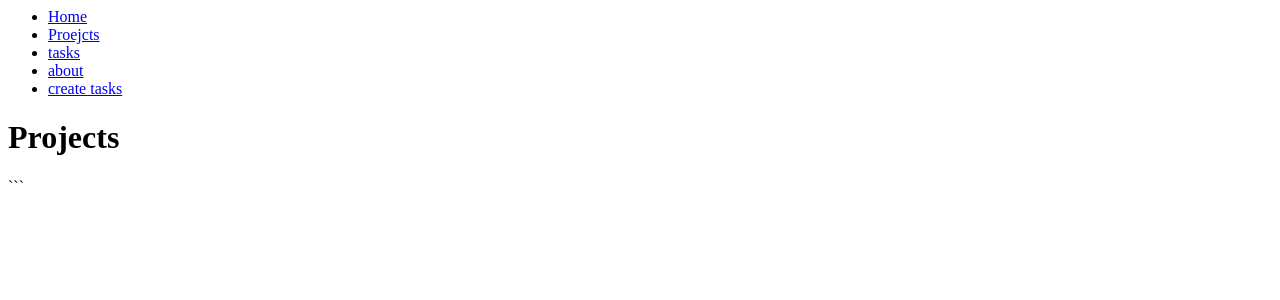
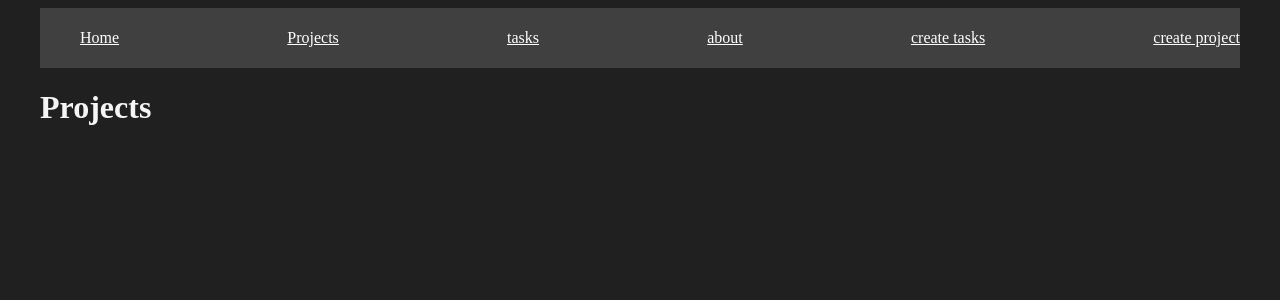
Before and after one commit to MatiasOso/DjangoProject, a Django app: page /projects/ in a window 1280 px wide. Shown: the top 300 px of the page. Run offline with Django 4.2, Linux system fonts and the light colour scheme; data that the repository does not hold is empty.

Commit message:
salaverga tutorail terminado gg izi nubs

````diff
--- /dev/null
+++ b/myapp/static/styles/main.css
@@ -0,0 +1,43 @@
+body{
+    background-color: #202020;
+    color: whitesmoke;
+}
+
+.navbar{
+    background: #404040;
+    padding: 5px 0;
+}
+
+.navbar ul {
+    display: flex;
+    justify-content: space-between;
+}
+.navbar ul li{
+    list-style: none;
+    text-decoration: none;
+}
+.navbar ul li a {
+    color: white;
+}
+.navbar ul li a:hover {
+    color: aqua ;
+}
+.container{
+    max-width: 1200px;
+    margin: auto;
+    padding: "20px 10px";
+}
+
+.card{
+    background: whitesmoke;
+    padding: 10px;
+    margin-bottom: 2px;
+    color: black;
+}
+
+.input{
+    background: wheat;
+    padding: 10px;
+    text-align: center;
+    display: block;
+}
--- a/myapp/templates/index.html
+++ b/myapp/templates/index.html
@@ -1,6 +1,12 @@
 {% extends 'layouts/base.html' %}
+
+{% load static%}
 
 {% block content %}
 <h1>{{title}}</h1>
 <p>{% lorem 1 b random %}</p>
+
+<img src="{% static 'MundoDeGolosinas.png'%}" alt="">
+
+
 {% endblock %}
--- a/myapp/templates/layouts/base.html
+++ b/myapp/templates/layouts/base.html
@@ -1,22 +1,41 @@
-<nav>
+{% load static %}
+
+<!DOCTYPE html>
+<html>
+    <head>
+        <meta charset="UTF-8">
+        <meta http-equiv="X-UA-Compatible" content="IE-edge">
+        <meta name="viewport" content="width=device-width, initial-scale=1.0">
+        <title>Django Project</title>
+        <link rel="stylesheet" href="{% static 'styles/main.css' %}">
+    </head>
+    <body>
+        <nav class="navbar container">
             <ul>
                 <li>
-            <a href="/">Home</a>
+                    <a href="{% url 'index' %}">Home</a>
                 </li>
                 <li>
-            <a href="/projects">Proejcts</a>
+                    <a href="{% url 'projects' %}">Projects</a>
                 </li>
                 <li>
-            <a href="/tasks">tasks</a>
+                    <a href="{% url 'tasks' %}">tasks</a>
                 </li>
                 <li>
-            <a href="/about">about</a>
+                    <a href="{% url 'about' %}">about</a>
                 </li>
                 <li>
-            <a href="/create_task">create tasks</a>
+                    <a href="{% url 'create_task' %}">create tasks</a>
+                </li>
+                <li>
+                    <a href="{% url 'create_project' %}">create project</a>
                 </li>
             </ul>
         </nav>
+
+    <main class="container">
         {% block content %}
         {% endblock %}
-```
+    </main>
+    </body>
+</html>
--- a/myapp/templates/projects.html
+++ b/myapp/templates/projects/projects.html
@@ -1,10 +1,13 @@
 {% extends 'layouts/base.html'%}
 {% block content %}
+
 <h1>Projects</h1>
 {% for projects in projects %}
-    <div>
+    <article class="card">
+        <a href="{% url 'project_detail' projects.id %}">
         <h1>{{projects.name}}</h1>
-    </div>
+        <a>
+    </article>
 {% endfor%}
 {% endblock %}
 ```
--- a/myapp/urls.py
+++ b/myapp/urls.py
@@ -3,12 +3,15 @@ from . import views
 
 
 urlpatterns = [
-    path('',views.index),
-    path('about/',views.about),
-    path('hello/<str:username>',views.hello),
-    path('projects/',views.projects),
-    path('tasks/',views.tasks),
-    path('create_task/',views.create_task)
+    path('',views.index, name = "index"),
+    path('about/',views.about, name = "about"),
+    path('hello/<str:username>',views.hello , name = "hello"),
+    path('projects/',views.projects , name = "projects"),
+    path('projects/<int:id>',views.project_detail , name = "project_detail"),
+    path('tasks/',views.tasks , name = "tasks"),
+    path('create_task/',views.create_task , name = "create_task"),
+    path('create_project/',views.create_project , name = "create_project")
+
 
 ]
 
--- a/myapp/views.py
+++ b/myapp/views.py
@@ -2,7 +2,7 @@ from django.shortcuts import render,redirect
 from django.http import HttpResponse,JsonResponse
 from .models import Project,Task
 from django.shortcuts import get_object_or_404,render
-from .forms import CreateNewTask
+from .forms import CreateNewTask,CreateNewProject
 
 def index(request):
     # a futuro hare esto con una base de datos real (quizas db4free)
@@ -31,7 +31,7 @@ def hello(request,username):
 def projects(request):
     # projects = list(Project.objects.values())
     projects = Project.objects.all()
-    return render(request,'projects.html',{
+    return render(request,'projects/projects.html',{
         'projects': projects
     })
 
@@ -40,17 +40,35 @@ def tasks(request): #(request,id)
     # tasks = Task.objects.get(title=title)
     # tasks = get_object_or_404(Task, title = title) # I NEED TO FIX THIS
     tasks =  Task.objects.all()
-    return render(request,'tasks.html',{
+    return render(request,'tasks/tasks.html',{
         'tasks' : tasks
     })
 
 def create_task(request):
     if request.method == 'GET':
         # show interface
-        return render(request,'create_task.html',{
+        return render(request,'tasks/create_task.html',{
             'form':CreateNewTask()
         })
     else:
         Task.objects.create(title=request.POST['title'],
                             description=request.POST['description'],project_id=2)
-        return redirect('/tasks/')
+        return redirect('tasks')
+
+
+def create_project(request):
+    if request.method == 'GET':
+        return render(request,'projects/create_project.html',{
+            'form':CreateNewProject
+        })
+    else:
+        Project.objects.create(name=request.POST['name'])
+        return redirect('projects')
+
+def project_detail(request, id):
+    project = get_object_or_404(Project,id=id)
+    tasks = Task.objects.filter(project_id = id)
+    return render(request, 'projects/detail.html',{
+        'project': project,
+        'tasks': tasks
+    })
````
Also changed, not shown: myapp/forms.py (+5 -2 lines), myapp/templates/projects/create_project.html (added, +13 -0 lines), myapp/templates/projects/detail.html (added, +13 -0 lines), myapp/static/MundoDeGolosinas.png (added), myapp/templates/tasks/create_task.html (renamed from myapp/templates/create_task.html), myapp/templates/tasks/tasks.html (renamed from myapp/templates/tasks.html). Lines whose indentation alone changed are shown as unchanged.
